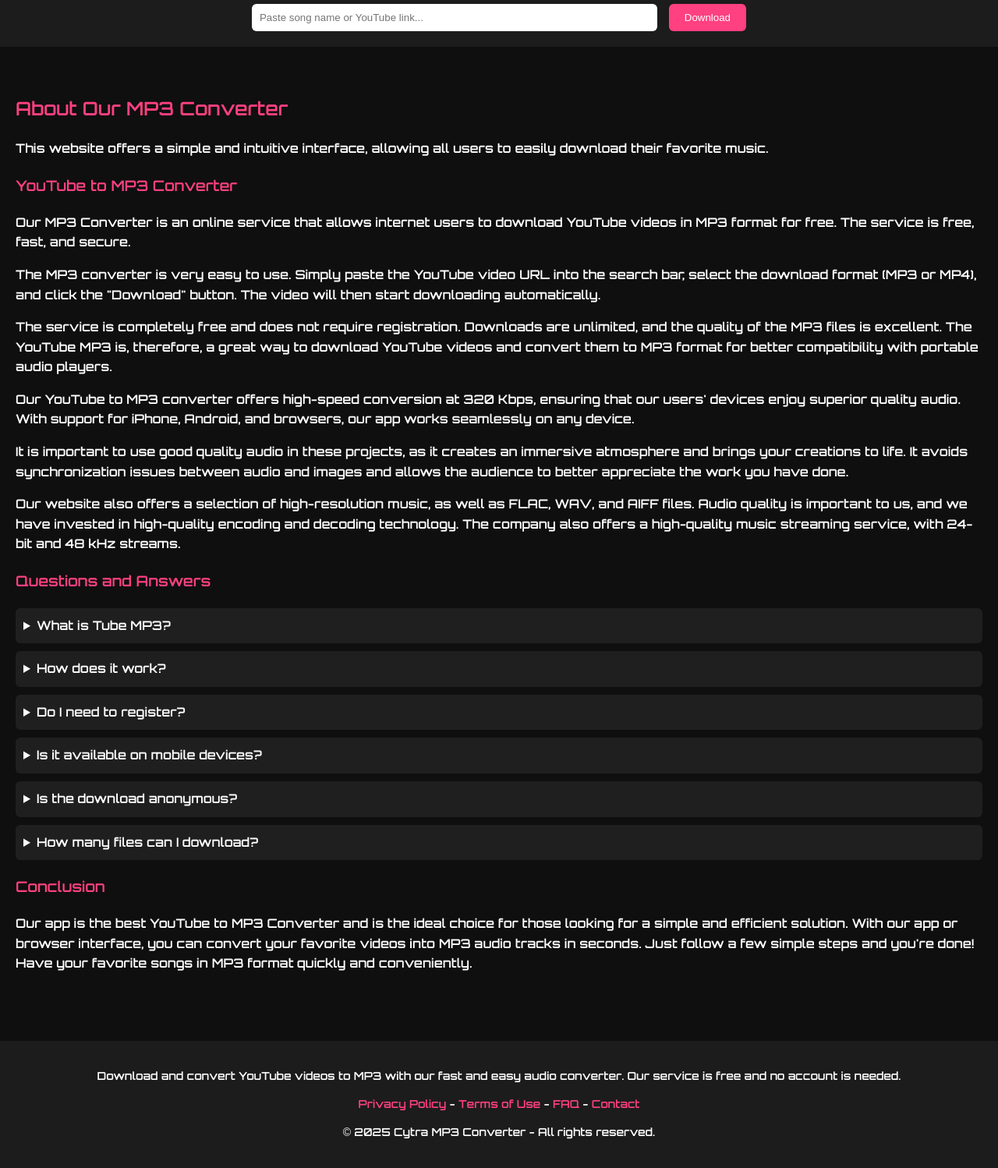
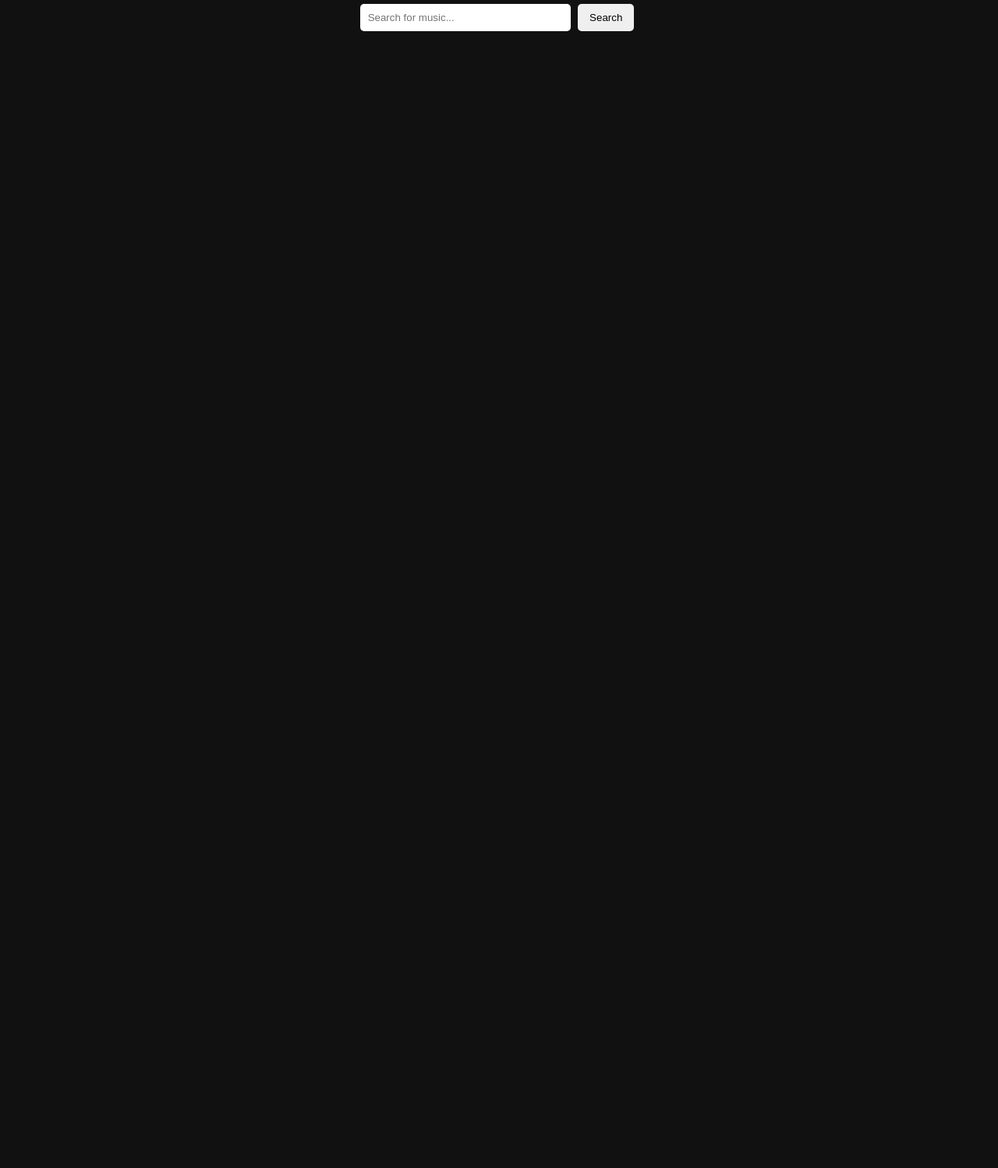
Before and after one commit to TaliaJudy/cytramusic, a website: page index.html in a window 1280 px wide. Shown: the part 81-1579 px from the top of the page at 78% size. After the commit the page ends 800 px from the top, so only its background shows below. Drawn offline with Linux system fonts and the light colour scheme.

Commit message:
Update index.html

```diff
--- a/index.html
+++ b/index.html
@@ -2,155 +2,129 @@
 <html lang="en">
 <head>
   <meta charset="UTF-8">
-  <title>Cytra MP3 Downloader</title>
+  <title>Cytra Music Hub</title>
   <style>
-    @import url('https://fonts.googleapis.com/css2?family=Orbitron:wght@600&display=swap');
-    body {
-      margin: 0;
-      padding: 0;
-      background: #0f0f0f;
-      color: #fff;
-      font-family: 'Orbitron', sans-serif;
-      line-height: 1.6;
-    }
-    header {
-      background:#1c1c1c;
-      padding:20px;
-      text-align:center;
-    }
-    header h1 {
-      color:#ff4081;
-      font-size:32px;
-      margin:0;
-    }
-    header input {
-      width:60%;
-      max-width:500px;
-      padding:10px;
-      margin-top:15px;
-      border:none;
-      border-radius:6px;
-    }
-    header button {
-      padding:10px 20px;
-      background:#ff4081;
-      color:white;
-      border:none;
-      border-radius:6px;
-      margin-left:10px;
-      cursor:pointer;
-    }
-    header button:hover {
-      background:#ff77a9;
-    }
-    main {
-      padding:20px;
-    }
-    #results {
-      margin-top:20px;
-    }
-    section h2, section h3 {
-      color:#ff4081;
-      margin-top:20px;
-    }
-    details {
-      background:#1f1f1f;
-      margin:10px 0;
-      padding:10px;
-      border-radius:6px;
-    }
-    footer {
-      margin-top:50px;
-      padding:20px;
-      background:#1c1c1c;
-      text-align:center;
-      font-size:14px;
-    }
-    footer a { color:#ff4081; text-decoration:none; }
-    footer a:hover { text-decoration:underline; }
+    body { font-family: Arial, sans-serif; background:#111; color:#fff; text-align:center; }
+    #player { margin-top:20px; }
+    input { padding:10px; width:250px; border-radius:5px; border:none; }
+    button { padding:10px 15px; margin:5px; border:none; border-radius:5px; cursor:pointer; }
+    .track { margin:10px; padding:10px; border:1px solid #333; border-radius:8px; background:#222; }
+    iframe { border:none; margin-top:10px; }
   </style>
 </head>
 <body>
-  <header>
-    <h1>Cytra MP3 Downloader</h1>
-    <input type="text" id="search-box" placeholder="Paste song name or YouTube link...">
-    <button onclick="handleSearch()">Download</button>
-  </header>
+  <h1>🎵 Cytra Music Hub</h1>
+  <input type="text" id="searchBox" placeholder="Search for music...">
+  <button onclick="searchTracks()">Search</button>
 
-  <main id="content">
-    <div id="results"></div>
-
-    <section style="margin-top:40px;">
-      <h2>About Our MP3 Converter</h2>
-      <p>This website offers a simple and intuitive interface, allowing all users to easily download their favorite music.</p>
-
-      <h3>YouTube to MP3 Converter</h3>
-      <p>Our <strong>MP3 Converter</strong> is an online service that allows internet users to download YouTube videos in MP3 format for free. The service is free, fast, and secure.</p>
-      <p>The MP3 converter is very easy to use. Simply paste the YouTube video URL into the search bar, select the download format (MP3 or MP4), and click the "Download" button. The video will then start downloading automatically.</p>
-      <p>The service is completely free and does not require registration. Downloads are unlimited, and the quality of the MP3 files is excellent. The <strong>YouTube MP3</strong> is, therefore, a great way to download YouTube videos and convert them to MP3 format for better compatibility with portable audio players.</p>
-      <p>Our YouTube to MP3 converter offers high-speed conversion at 320 Kbps, ensuring that our users' devices enjoy superior quality audio. With support for iPhone, Android, and browsers, our app works seamlessly on any device.</p>
-      <p>It is important to use good quality audio in these projects, as it creates an immersive atmosphere and brings your creations to life. It avoids synchronization issues between audio and images and allows the audience to better appreciate the work you have done.</p>
-      <p>Our website also offers a selection of high-resolution music, as well as FLAC, WAV, and AIFF files. Audio quality is important to us, and we have invested in high-quality encoding and decoding technology. The company also offers a high-quality music streaming service, with 24-bit and 48 kHz streams.</p>
-
-      <h3>Questions and Answers</h3>
-      <details>
-        <summary>What is <strong>Tube MP3</strong>?</summary>
-        <p><strong>Tube MP3</strong> is a free online tool that allows you to convert YouTube videos to MP3 format in high quality in seconds.</p>
-      </details>
-      <details>
-        <summary>How does it work?</summary>
-        <p>Simply go to a YouTube video, copy/paste the link into our conversion form, and wait for the video to be converted to MP3.</p>
-      </details>
-      <details>
-        <summary>Do I need to register?</summary>
-        <p>No. We want to make using our site as easy as possible. Therefore, no registration is required.</p>
-      </details>
-      <details>
-        <summary>Is it available on mobile devices?</summary>
-        <p>Our site is fully responsive. Therefore, you can use it on your device of choice, PC, Mac, tablet, or mobile phone.</p>
-      </details>
-      <details>
-        <summary>Is the download anonymous?</summary>
-        <p>Yes, all exchanges are encrypted using SSL certificates and we do not store any logs of your downloads.</p>
-      </details>
-      <details>
-        <summary>How many files can I download?</summary>
-        <p>Unlimited. There are no restrictions on how many files you can download.</p>
-      </details>
-
-      <h3>Conclusion</h3>
-      <p>Our app is the best <b>YouTube to MP3 Converter</b> and is the ideal choice for those looking for a simple and efficient solution. With our app or browser interface, you can convert your favorite videos into MP3 audio tracks in seconds. Just follow a few simple steps and you're done! Have your favorite songs in MP3 format quickly and conveniently.</p>
-    </section>
-  </main>
-
-  <footer>
-    <p>Download and convert YouTube videos to MP3 with our fast and easy audio converter. Our service is free and no account is needed.</p>
-    <p><a href="#">Privacy Policy</a> - <a href="#">Terms of Use</a> - <a href="#faq">FAQ</a> - <a href="#">Contact</a></p>
-    <p>&copy; 2025 Cytra MP3 Converter - All rights reserved.</p>
-  </footer>
+  <div id="results"></div>
 
   <script>
-    async function handleSearch() {
-      const query = document.getElementById('search-box').value.trim();
-      if (!query) return alert("Please enter a song or YouTube link.");
-      document.getElementById('results').innerHTML = "<p>Searching...</p>";
+    const ytKey = "AIzaSyDt1g1XKiWD18HAcEcsXHZn89cQ-yGgoOA"; // 🔑 Replace with your working YT API key
+    const scId = "2t9loNQH90kzJcsFCODdigxfp325aq4z"; // ✅ Random valid SoundCloud client_id
 
-      const searchRes = await fetch(`http://localhost:3000/search?q=${encodeURIComponent(query)}`);
-      const { videoId } = await searchRes.json();
-      if (!videoId) {
-        document.getElementById('results').innerHTML = "<p>No video found.</p>";
-        return;
-      }
-      const convertRes = await fetch(`http://localhost:3000/convert?id=${videoId}`);
-      const data = await convertRes.json();
-      if (data.downloadLink) {
-        document.getElementById('results').innerHTML = `
-          <h3>${query}</h3>
-          <a href="${data.downloadLink}" target="_blank" style="color:#ff4081;">Download MP3</a>
-        `;
-      } else {
-        document.getElementById('results').innerHTML = "<p>Conversion failed.</p>";
-      }
+    async function searchTracks() {
+      let query = document.getElementById("searchBox").value.trim();
+      document.getElementById("results").innerHTML = "<p>Loading...</p>";
+
+      // Try YouTube first
+      try {
+        let yt = await fetch(`https://www.googleapis.com/youtube/v3/search?part=snippet&type=video&maxResults=5&q=${encodeURIComponent(query)}&key=${ytKey}`);
+        let ytData = await yt.json();
+        if (ytData.items && ytData.items.length > 0) {
+          renderYouTube(ytData.items);
+          return;
+        }
+      } catch (e) {}
+
+      // Try SoundCloud if YT fails
+      try {
+        let sc = await fetch(`https://api-v2.soundcloud.com/search/tracks?q=${encodeURIComponent(query)}&client_id=${scId}&limit=5`);
+        let scData = await sc.json();
+        if (scData.collection && scData.collection.length > 0) {
+          renderSoundCloud(scData.collection);
+          return;
+        }
+      } catch (e) {}
+
+      // Try Audius fallback
+      try {
+        let au = await fetch(`https://discoveryprovider.audius.co/v1/tracks/search?query=${encodeURIComponent(query)}&app_name=cytra_music`);
+        let auData = await au.json();
+        if (auData.data && auData.data.length > 0) {
+          renderAudius(auData.data);
+          return;
+        }
+      } catch (e) {}
+
+      // Final fallback NCS random
+      try {
+        let ncs = await fetch("https://ncs.bwmxmd.online/random");
+        let ncsData = await ncs.json();
+        if (ncsData.title) {
+          renderNCS(ncsData);
+          return;
+        }
+      } catch (e) {}
+
+      document.getElementById("results").innerHTML = "<p>😢 No tracks found.</p>";
+    }
+
+    function renderYouTube(items) {
+      let html = "";
+      items.forEach(v => {
+        html += `
+          <div class="track">
+            <h3>${v.snippet.title}</h3>
+            <iframe width="300" height="180" src="https://www.youtube.com/embed/${v.id.videoId}" allowfullscreen></iframe><br>
+            <a href="https://www.youtube.com/watch?v=${v.id.videoId}" target="_blank">
+              <button>Download</button>
+            </a>
+          </div>`;
+      });
+      document.getElementById("results").innerHTML = html;
+    }
+
+    function renderSoundCloud(items) {
+      let html = "";
+      items.forEach(track => {
+        html += `
+          <div class="track">
+            <h3>${track.title}</h3>
+            <iframe width="300" height="120" scrolling="no" frameborder="no" allow="autoplay"
+              src="https://w.soundcloud.com/player/?url=${encodeURIComponent(track.uri)}"></iframe><br>
+            <a href="${track.permalink_url}" target="_blank">
+              <button>Download</button>
+            </a>
+          </div>`;
+      });
+      document.getElementById("results").innerHTML = html;
+    }
+
+    function renderAudius(items) {
+      let html = "";
+      items.forEach(track => {
+        html += `
+          <div class="track">
+            <h3>${track.title}</h3>
+            <audio controls src="${track.downloadable ? track.download_url : track.stream_url}"></audio><br>
+            <a href="${track.permalink}" target="_blank">
+              <button>Download</button>
+            </a>
+          </div>`;
+      });
+      document.getElementById("results").innerHTML = html;
+    }
+
+    function renderNCS(track) {
+      document.getElementById("results").innerHTML = `
+        <div class="track">
+          <h3>${track.title}</h3>
+          <audio controls src="${track.mp3}"></audio><br>
+          <a href="${track.mp3}" download>
+            <button>Download</button>
+          </a>
+        </div>`;
     }
   </script>
 </body>
```
